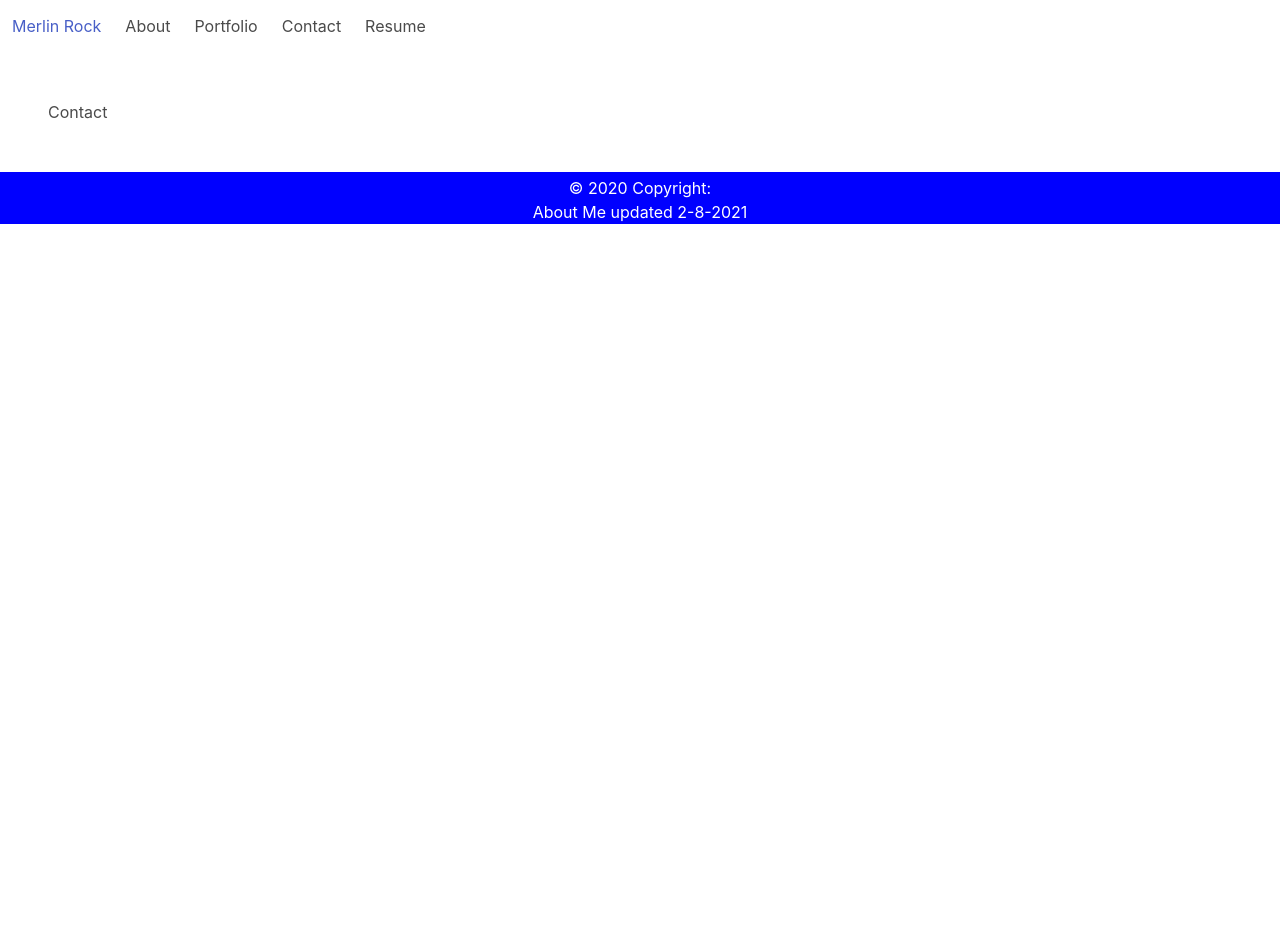
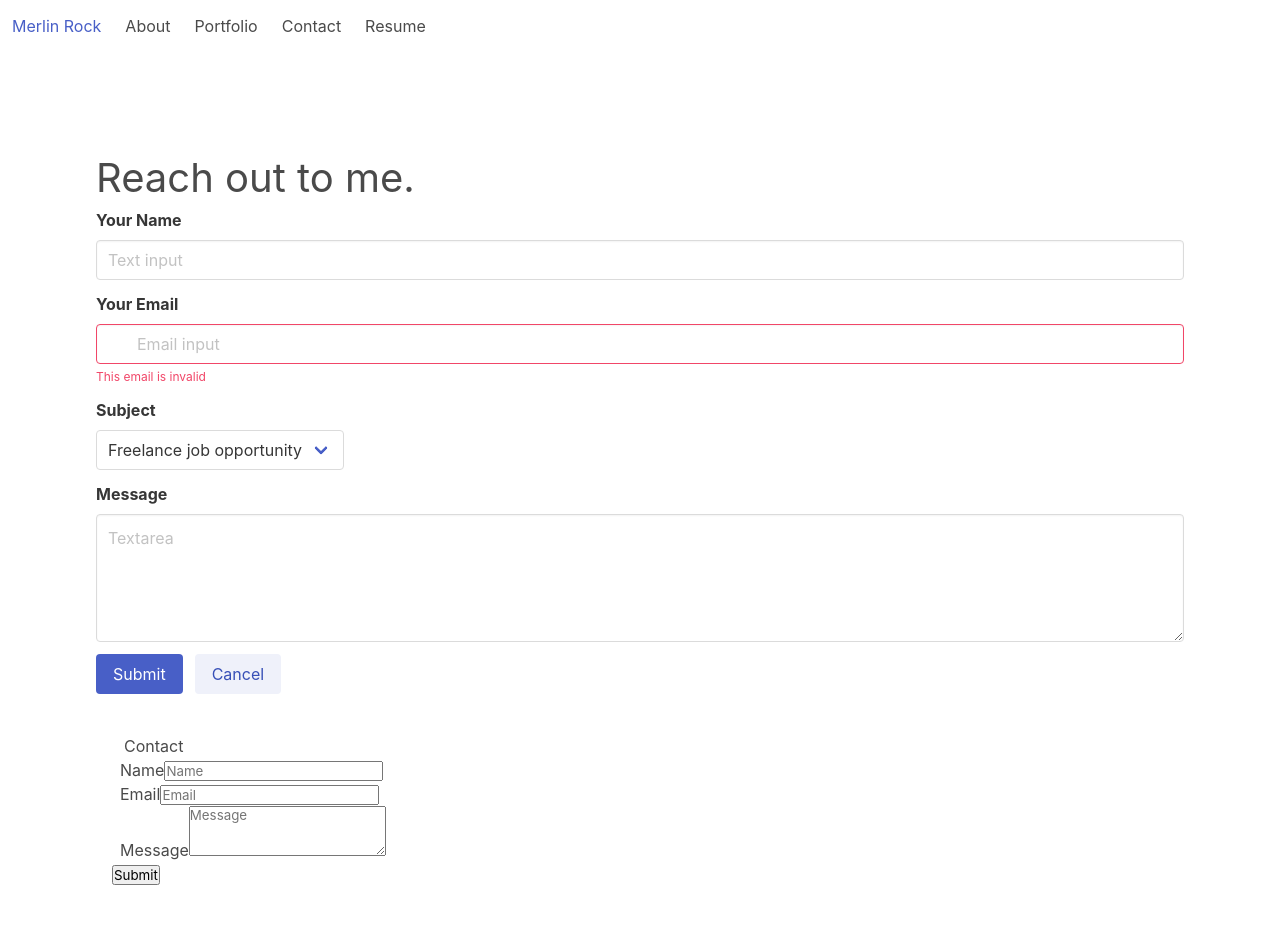
Before and after one commit to MerlinRock/React-Portfolio, a React (Create React App) app: page /contact in a window 1280 px wide. Shown: the top 952 px of the page. Before the commit the page ends 800 px from the top, so only its background shows below. Built offline with nearby package versions, Linux system fonts and the light colour scheme.

Commit message:
added a contact page

```diff
--- a/src/components/ContactMe.js
+++ b/src/components/ContactMe.js
@@ -1,12 +1,96 @@
 import React from "react";
 import './Contact.css';
+// import { Section } from 'react-bulma-components';
 
 
 
 function Contact() {
     return (
         <div className="hero-body">
-          <h1>Contact</h1>
+          <main class="hero-body">
+
+<h1 class="is-size-2 is-family-sans-serif">Reach out to me.</h1>
+
+<div class="field">
+  <label class="label">Your Name</label>
+  <div class="control">
+    <input class="input" type="text" placeholder="Text input" id="elName" />
+  </div>
+</div>
+
+
+<div class="field">
+  <label class="label">Your Email</label>
+  <div class="control has-icons-left has-icons-right">
+    <input class="input is-danger" type="email" placeholder="Email input" id="elEmail" />
+    <span class="icon is-small is-left">
+      <i class="fa fa-envelope-o" aria-hidden="true"></i>
+    </span>
+    <span class="icon is-small is-right">
+      <i class="fa fa-exclamation-triangle" aria-hidden="true"></i>
+    </span>
+  </div>
+  <p class="help is-danger">This email is invalid</p>
+</div>
+
+<div class="field">
+  <label class="label">Subject</label>
+  <div class="control">
+    <div class="select">
+      <select>
+        <option id="elSubject1">Freelance job opportunity</option>
+        <option id="elSubject2">Requesting job interview</option>
+      </select>
+    </div>
+  </div>
+</div>
+
+<div class="field">
+  <label class="label">Message</label>
+  <div class="control">
+    <textarea class="textarea" placeholder="Textarea" id="elMessage"></textarea>
+  </div>
+</div>
+
+<div class="field is-grouped">
+  <div class="control">
+    <button class="button is-link" id="elSubmit">Submit</button>
+  </div>
+  <div class="control">
+    <button class="button is-link is-light" id="elCancel">Cancel</button>
+  </div>
+</div>
+<div class="container col-10 col-sm-9 col-md-8 col-lg-7 col-xl-6 float-left ml-4 mt-5 py-4">
+  <h1 class="row pl-3">Contact</h1>
+  <form>
+
+    <div class="form-group px-2">
+      <label for="formGroupExampleInput">Name</label>
+      <input type="text" class="form-control" id="formGroupExampleInput" placeholder="Name" />
+    </div>
+
+
+    <div class="form-group px-2">
+      <label for="inputEmail3">Email</label>
+
+        <input type="email" class="form-control" id="inputEmail3"placeholder="Email" />
+
+    </div>
+
+    <div class="form-group px-2">
+      <label for="exampleFormControlTextarea1">Message</label>
+      <textarea class="form-control" id="exampleFormControlTextarea1" rows="3"placeholder="Message"></textarea>
+    </div>
+
+    <input class="btn btn-primary" type="submit" value="Submit" />
+  </form>
+
+
+</div>
+
+
+
+</main>
         </div>
     )
 }
```
